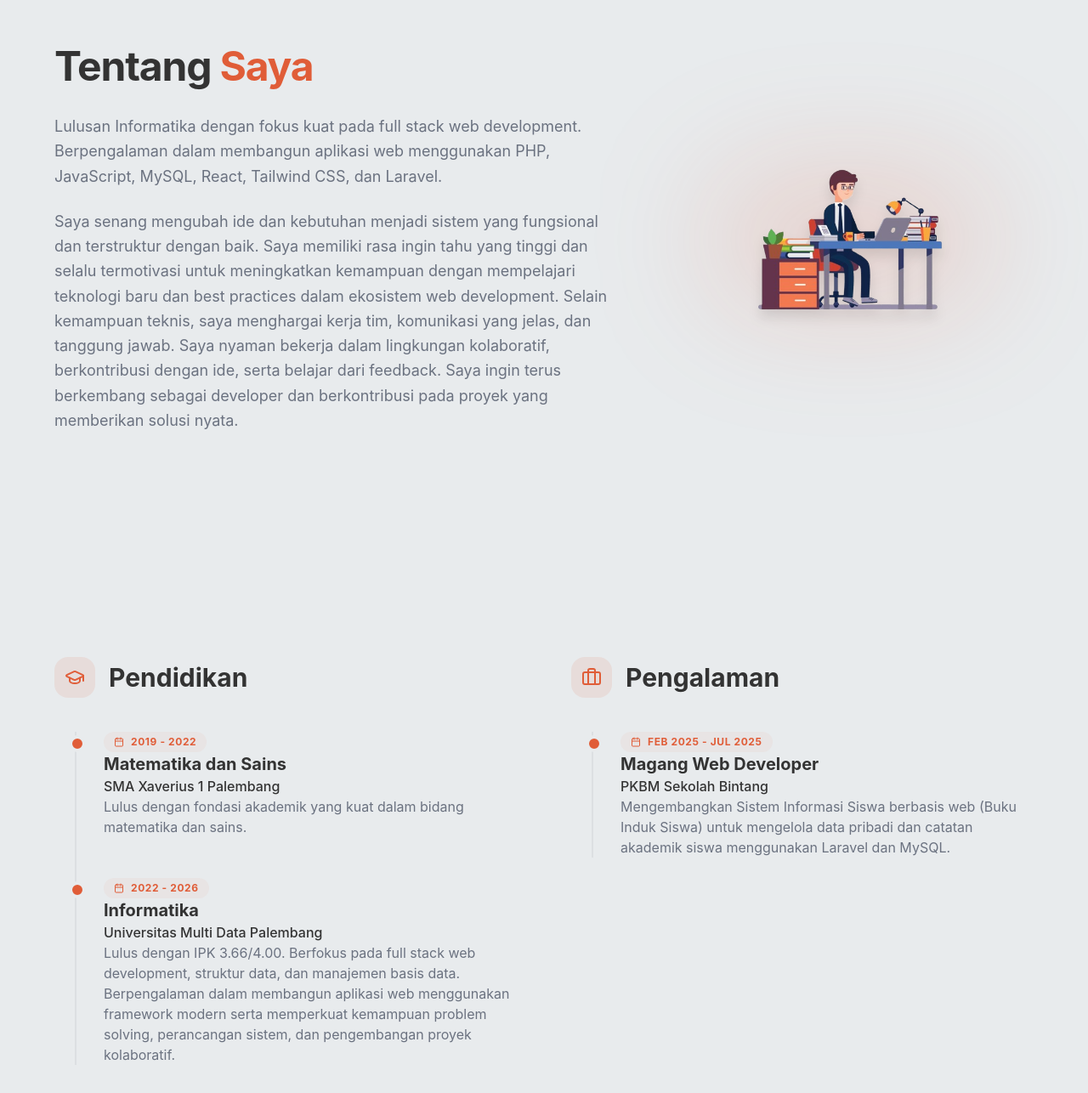
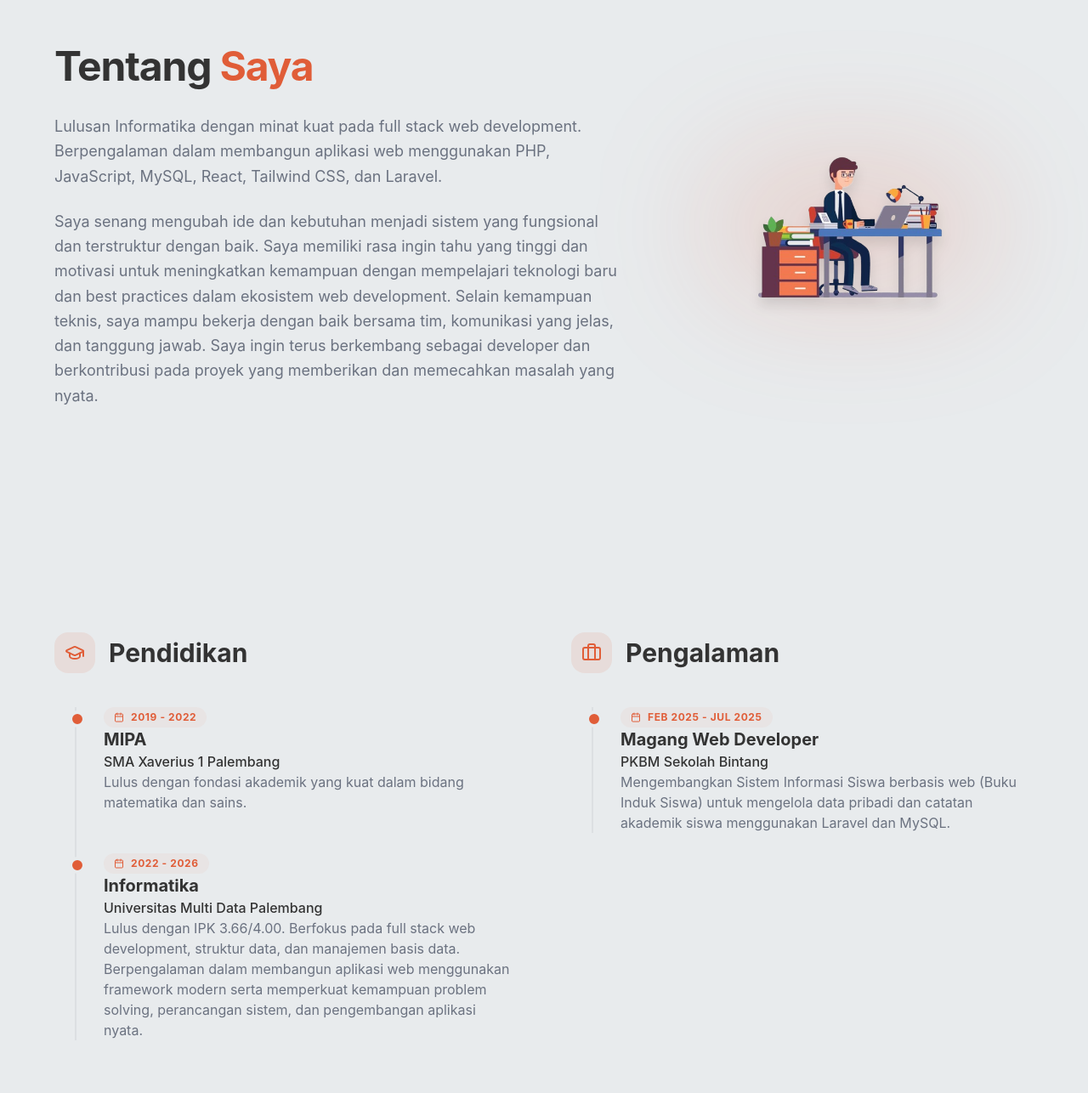
Before and after one commit to Jonathanwjy/portofolio-v1, a React (Vite) app: page / in a window 1280 px wide. Shown: the part 938-2224 px from the top of the page at 85% size. Built offline with nearby package versions, Linux system fonts and the light colour scheme.

Commit message:
update bahasa

```diff
--- a/src/i18n.js
+++ b/src/i18n.js
@@ -127,9 +127,9 @@ i18n.use(initReactI18next).init({
           title: "Tentang",
           me: "Saya",
           paragraph1:
-            "Lulusan Informatika dengan fokus kuat pada full stack web development. Berpengalaman dalam membangun aplikasi web menggunakan PHP, JavaScript, MySQL, React, Tailwind CSS, dan Laravel.",
+            "Lulusan Informatika dengan minat kuat pada full stack web development. Berpengalaman dalam membangun aplikasi web menggunakan PHP, JavaScript, MySQL, React, Tailwind CSS, dan Laravel.",
           paragraph2:
-            "Saya senang mengubah ide dan kebutuhan menjadi sistem yang fungsional dan terstruktur dengan baik. Saya memiliki rasa ingin tahu yang tinggi dan selalu termotivasi untuk meningkatkan kemampuan dengan mempelajari teknologi baru dan best practices dalam ekosistem web development. Selain kemampuan teknis, saya menghargai kerja tim, komunikasi yang jelas, dan tanggung jawab. Saya nyaman bekerja dalam lingkungan kolaboratif, berkontribusi dengan ide, serta belajar dari feedback. Saya ingin terus berkembang sebagai developer dan berkontribusi pada proyek yang memberikan solusi nyata.",
+            "Saya senang mengubah ide dan kebutuhan menjadi sistem yang fungsional dan terstruktur dengan baik. Saya memiliki rasa ingin tahu yang tinggi dan motivasi untuk meningkatkan kemampuan dengan mempelajari teknologi baru dan best practices dalam ekosistem web development. Selain kemampuan teknis, saya mampu bekerja dengan baik bersama tim, komunikasi yang jelas, dan tanggung jawab. Saya ingin terus berkembang sebagai developer dan berkontribusi pada proyek yang memberikan dan memecahkan masalah yang nyata.",
         },
         section: {
           education: "Pendidikan",
@@ -138,7 +138,7 @@ i18n.use(initReactI18next).init({
 
         education: {
           mathScience: {
-            title: "Matematika dan Sains",
+            title: "MIPA",
             institution: "SMA Xaverius 1 Palembang",
             period: "2019 - 2022",
             description:
@@ -150,7 +150,7 @@ i18n.use(initReactI18next).init({
             institution: "Universitas Multi Data Palembang",
             period: "2022 - 2026",
             description:
-              "Lulus dengan IPK 3.66/4.00. Berfokus pada full stack web development, struktur data, dan manajemen basis data. Berpengalaman dalam membangun aplikasi web menggunakan framework modern serta memperkuat kemampuan problem solving, perancangan sistem, dan pengembangan proyek kolaboratif.",
+              "Lulus dengan IPK 3.66/4.00. Berfokus pada full stack web development, struktur data, dan manajemen basis data. Berpengalaman dalam membangun aplikasi web menggunakan framework modern serta memperkuat kemampuan problem solving, perancangan sistem, dan pengembangan aplikasi nyata.",
           },
         },
 
@@ -164,7 +164,7 @@ i18n.use(initReactI18next).init({
           },
         },
         projects: {
-          sectionTitle: "Proyek Unggulan",
+          sectionTitle: "Proyek",
           github: "Repository GitHub",
           demo: "Demo Aplikasi",
 
@@ -172,25 +172,25 @@ i18n.use(initReactI18next).init({
             title: "Traho Journal",
             shortDesc: "Aplikasi pencatatan dan evaluasi performa trading.",
             description:
-              "Aplikasi ini dirancang untuk mengelola proses pencatatan trading. Trader sering mengalami kesulitan dalam mengatur catatan mereka, seperti alasan entry dan pembaruan harian, terutama ketika analisis awal berubah akibat kondisi pasar yang dinamis. Aplikasi ini menyelesaikan masalah tersebut dengan memungkinkan pengguna menambahkan analisis secara real-time pada posisi yang sedang berjalan. Aplikasi ini memiliki antarmuka yang ramah pengguna dengan perhitungan otomatis, sehingga seluruh riwayat transaksi dan catatan tersusun rapi serta mudah diakses. Selain itu, grafik yang terintegrasi menyediakan visualisasi data yang jelas untuk membantu trader mengevaluasi performa trading mereka.",
+              "Aplikasi ini dirancang untuk mengelola proses pencatatan trading. Trader sering mengalami kesulitan dalam mengatur catatan mereka, seperti alasan entry dan catatan harian, terutama ketika analisis awal berubah akibat kondisi pasar yang dinamis. Aplikasi ini menyelesaikan masalah tersebut dengan memungkinkan pengguna menambahkan analisis berdasarkan tanggal pada posisi yang sedang berjalan. Aplikasi ini memiliki antarmuka yang ramah pengguna dengan perhitungan otomatis, sehingga seluruh riwayat transaksi dan catatan tersusun rapi serta mudah diakses. Selain itu, terdapat grafik visualisasi data yang jelas untuk membantu trader mengevaluasi performa trading mereka.",
           },
 
           wise: {
             title: "Wise University Admission",
             shortDesc: "Sistem manajemen penerimaan mahasiswa baru.",
             description:
-              "Aplikasi ini merupakan Sistem Manajemen Penerimaan Mahasiswa Baru berbasis web yang dirancang untuk menangani seluruh proses pendaftaran mahasiswa baru secara menyeluruh. Saat aplikasi pertama kali diakses, pengguna akan disajikan dashboard yang berisi informasi umum mengenai universitas, termasuk pengumuman dan pembaruan terkait penerimaan mahasiswa. Sistem ini mendukung autentikasi dengan dua peran, yaitu User (Pendaftar) dan Admin. Pendaftar diwajibkan untuk melakukan registrasi dan login untuk memulai proses pendaftaran. Namun, akses ke setiap tahapan dikontrol secara ketat melalui mekanisme verifikasi admin. Pengguna harus diverifikasi oleh admin sebelum dapat mengajukan pendaftaran ke universitas. Setiap tahapan, mulai dari pengajuan formulir, konfirmasi pembayaran, hingga penerbitan Kartu Tanda Mahasiswa (KTM) sementara, harus ditinjau dan disetujui oleh admin sebelum pengguna dapat melanjutkan ke tahap berikutnya. Alur verifikasi berurutan ini memastikan keakuratan data, mencegah pengajuan yang tidak valid, serta menjaga kendali administratif. ",
+              "Aplikasi ini merupakan Sistem Manajemen Penerimaan Mahasiswa Baru berbasis web yang dirancang untuk menangani seluruh proses pendaftaran mahasiswa baru secara menyeluruh. Saat aplikasi pertama kali diakses, pengguna akan disajikan dashboard yang berisi informasi umum mengenai universitas, termasuk pengumuman dan pembaruan terkait penerimaan mahasiswa. Sistem ini mendukung autentikasi dengan dua peran, yaitu User (Pendaftar) dan Admin. Pendaftar diwajibkan untuk melakukan registrasi dan login untuk memulai proses pendaftaran. Pengguna harus diverifikasi oleh admin sebelum dapat mengajukan pendaftaran ke universitas. Setiap tahapan, mulai dari pengisian formulir, konfirmasi pembayaran, hingga penerbitan Kartu Tanda Mahasiswa (KTM) sementara, harus ditinjau dan disetujui oleh admin sebelum pengguna dapat melanjutkan ke tahap berikutnya. Alur verifikasi berurutan ini memastikan keakuratan data, mencegah pengajuan yang tidak valid, serta menjaga kendali administratif. ",
           },
 
           pkbm: {
             title: "Buku Induk Siswa Sekolah Bintang",
             shortDesc: "Sistem pengelolaan data induk siswa.",
             description:
-              "Proyek ini merupakan sistem informasi berbasis web yang dirancang untuk mengelola data induk siswa di PKBM Sekolah Bintang, sebuah institusi pendidikan non-formal. Aplikasi ini dikembangkan untuk menggantikan proses pencatatan manual. Sistem ini memungkinkan administrator dan staf untuk mengelola profil siswa serta data akademik. Sistem ini mendukung akses multi-peran (Super Admin, Admin, Staff). Fitur utama meliputi operasi CRUD data siswa, pengelolaan nilai akademik, penyaringan dan pencarian berdasarkan tahun ajaran serta paket, serta pembuatan laporan siswa secara otomatis dalam format PDF dan Word. Dashboard juga menyediakan visualisasi statistik pertumbuhan siswa dari waktu ke waktu.",
+              "Proyek ini merupakan sistem informasi berbasis web yang dirancang untuk mengelola data induk siswa di PKBM Sekolah Bintang, sebuah institusi pendidikan non-formal. Aplikasi ini dikembangkan untuk menggantikan proses pencatatan manual. Sistem ini memungkinkan administrator dan staf untuk mengelola profil siswa serta data akademik. Sistem ini mendukung akses multi-peran (Super Admin, Admin, Staff). Fitur utama meliputi operasi CRUD data siswa, pengelolaan nilai akademik, penyaringan dan pencarian berdasarkan tahun ajaran serta paket, serta pembuatan raport siswa secara otomatis dalam format PDF dan Word. Dashboard juga menyediakan visualisasi statistik pertumbuhan siswa dari waktu ke waktu.",
           },
         },
         contact: {
-          title: "Mari Terhubung",
+          title: "Let's Connect",
           description:
             "Tertarik untuk bekerja sama atau memiliki pertanyaan tentang proyek saya? Silakan hubungi saya melalui form atau media sosial.",
           follow: "Ikuti Saya",
```
